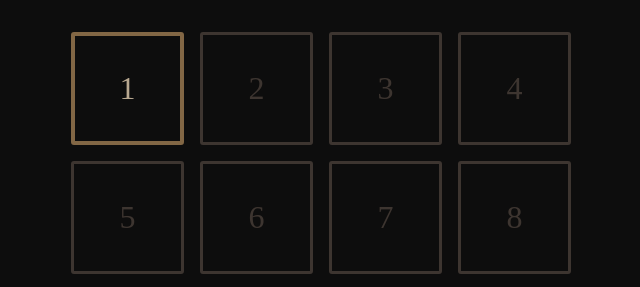
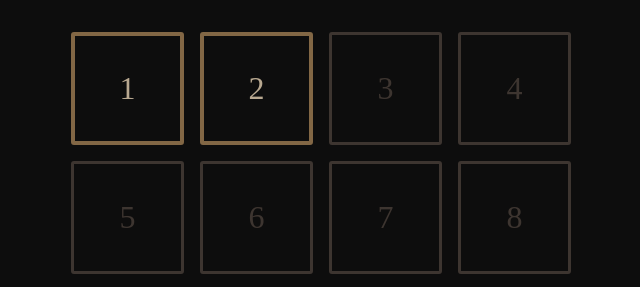
Before and after one commit to lea-ruthensteiner/advent, a plain HTML site: page index.html in a window 1280 px wide. Shown: the part 34-321 px from the top of the page, without its empty margins (319-959 px from the left). Drawn offline with Linux system fonts and the light colour scheme; a web font is replaced by a local one.

Commit message:
activate day2

```diff
--- a/index.html
+++ b/index.html
@@ -16,7 +16,7 @@
             <h1 class="title">MERRY CHRISTMAS</h1>
             <div class="grid">
                 <div class="active"><a href="Days/1/1.html">1</a></div>
-                <div class="day">2</div>
+                <div class="active"><a href="Days/2/2.html">2</a></div>
                 <div class="day">3</div>
                 <div class="day">4</div>
                 <div class="day">5</div>
```
